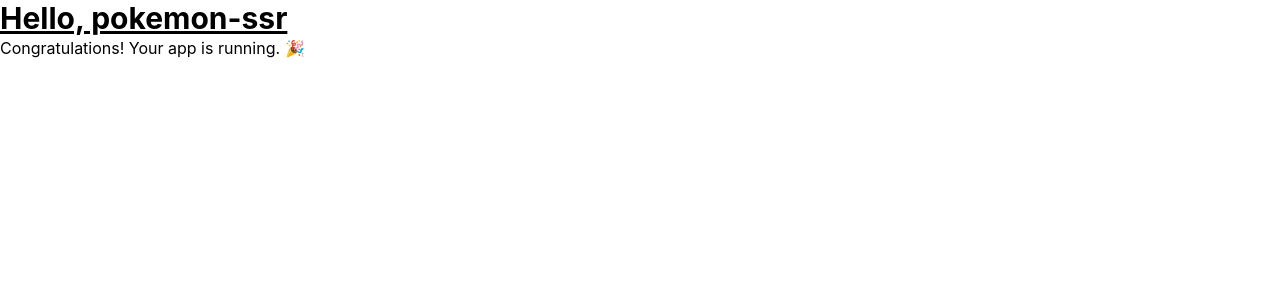
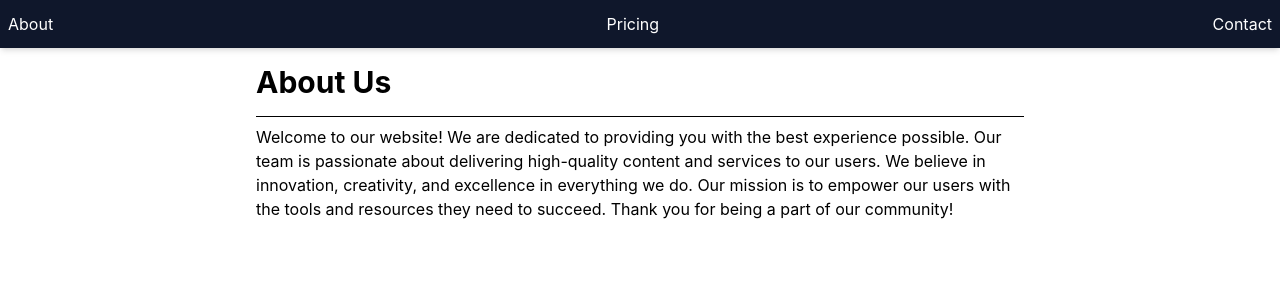
Before and after one commit to chrisjuhal-glob/angularPro-02, an Angular app: page /about in a window 1280 px wide. Before the commit this address led to /. Shown: the top 300 px of the page. Built offline with nearby package versions, Linux system fonts and the light colour scheme.

Commit message:
SPA init

```diff
--- a/src/app/app.html
+++ b/src/app/app.html
@@ -1,5 +1,5 @@
+<navbar/>
 
-      <h1 class="text-3xl font-bold underline">Hello, {{ title() }}</h1>
-      <p>Congratulations! Your app is running. 🎉</p>
-
+<div class="max-w-3xl m-auto mt-16">
       <router-outlet />
+</div>
--- a/src/app/app.routes.ts
+++ b/src/app/app.routes.ts
@@ -1,3 +1,21 @@
 import { Routes } from '@angular/router';
 
-export const routes: Routes = [];
+export const routes: Routes = [
+    {
+        path: 'about',
+        loadComponent: () => import('./pages/about/about-page')
+    },
+    {
+        path: 'contact',
+        loadComponent: () => import('./pages/contact/contact-page')
+    },
+    {
+        path: 'pricing',
+        loadComponent: () => import('./pages/pricing/pricing-page')
+    },
+    {
+        path: '',
+        redirectTo: 'about',
+        pathMatch: 'full'
+    }
+];
--- a/src/app/app.ts
+++ b/src/app/app.ts
@@ -1,9 +1,10 @@
 import { Component, signal } from '@angular/core';
 import { RouterOutlet } from '@angular/router';
+import { Navbar } from "./shared/components/navbar/navbar";
 
 @Component({
   selector: 'app-root',
-  imports: [RouterOutlet],
+  imports: [RouterOutlet, Navbar],
   templateUrl: './app.html',
   styleUrl: './app.css'
 })
--- /dev/null
+++ b/src/app/pages/about/about-page.html
@@ -0,0 +1,9 @@
+<h1 class="text-3xl font-bold mb-4">About Us</h1>
+<hr class="my-2">
+
+<section>
+    <p class="mb-4">
+        Welcome to our website! We are dedicated to providing you with the best experience possible. Our team is passionate about delivering high-quality content and services to our users. We believe in innovation, creativity, and excellence in everything we do. Our mission is to empower our
+        users with the tools and resources they need to succeed. Thank you for being a part of our community!
+    </p>
+</section>
--- /dev/null
+++ b/src/app/pages/about/about-page.ts
@@ -0,0 +1,9 @@
+import { ChangeDetectionStrategy, Component } from '@angular/core';
+
+@Component({
+  selector: 'about-page',
+  imports: [],
+  templateUrl: './about-page.html',
+  changeDetection: ChangeDetectionStrategy.OnPush,
+})
+export default class AboutPage { }
--- /dev/null
+++ b/src/app/pages/contact/contact-page.html
@@ -0,0 +1,8 @@
+<h1 class="text-3xl font-bold mb-4">Contact Us</h1>
+<hr class="my-2">
+
+<section>
+    <p class="mb-4">
+        If you have any questions, comments, or inquiries, please feel free to reach out to us. We value your feedback and are here to assist you in any way we can. You can contact us via email at info@ourcompany.com.
+    </p>
+</section>
--- /dev/null
+++ b/src/app/pages/contact/contact-page.ts
@@ -0,0 +1,9 @@
+import { ChangeDetectionStrategy, Component } from '@angular/core';
+
+@Component({
+  selector: 'contact-page',
+  imports: [],
+  templateUrl: './contact-page.html',
+  changeDetection: ChangeDetectionStrategy.OnPush,
+})
+export default class ContactPage { }
--- /dev/null
+++ b/src/app/pages/pricing/pricing-page.html
@@ -0,0 +1,9 @@
+<h1 class="text-3xl font-bold mb-4">Pricing</h1>
+<hr class="my-2" />
+
+<section>
+  <p class="mb-4">
+    Our pricing plans are designed to meet the needs of individuals and businesses alike. Choose the
+    plan that works best for you and start experiencing the benefits today.
+  </p>
+</section>
--- /dev/null
+++ b/src/app/pages/pricing/pricing-page.ts
@@ -0,0 +1,9 @@
+import { ChangeDetectionStrategy, Component } from '@angular/core';
+
+@Component({
+  selector: 'pricing-page',
+  imports: [],
+  templateUrl: './pricing-page.html',
+  changeDetection: ChangeDetectionStrategy.OnPush,
+})
+export default class PricingPage { }
--- /dev/null
+++ b/src/app/shared/components/navbar/navbar.html
@@ -0,0 +1,5 @@
+<nav class="text-white gap-4 top-0 absolute z-50 w-full flex justify-between px-2 py-3 bg-slate-900 shadow-md">
+    <a class="hover:underline" [routerLink]="['/about']"> About </a>
+    <a class="hover:underline" [routerLink]="['/pricing']"> Pricing </a>
+    <a class="hover:underline" [routerLink]="['/contact']"> Contact </a>
+</nav>
--- /dev/null
+++ b/src/app/shared/components/navbar/navbar.ts
@@ -0,0 +1,10 @@
+import { ChangeDetectionStrategy, Component } from '@angular/core';
+import { RouterLink } from "@angular/router";
+
+@Component({
+  selector: 'navbar',
+  imports: [RouterLink],
+  templateUrl: './navbar.html',
+  changeDetection: ChangeDetectionStrategy.OnPush,
+})
+export class Navbar { }
```
